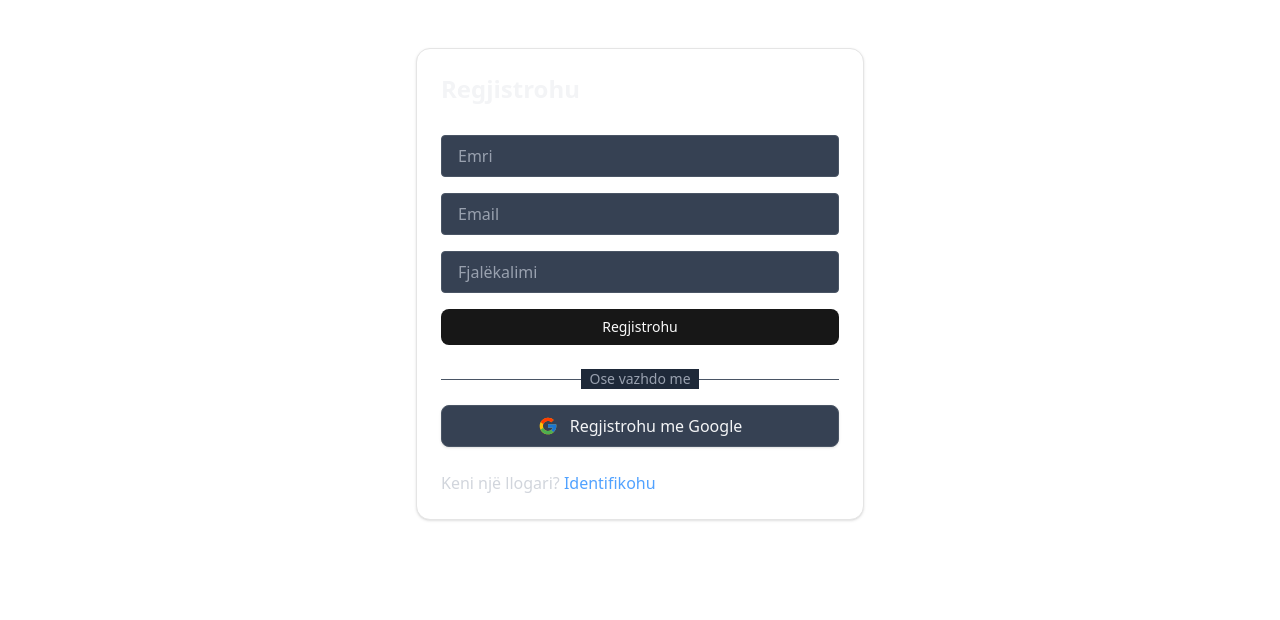
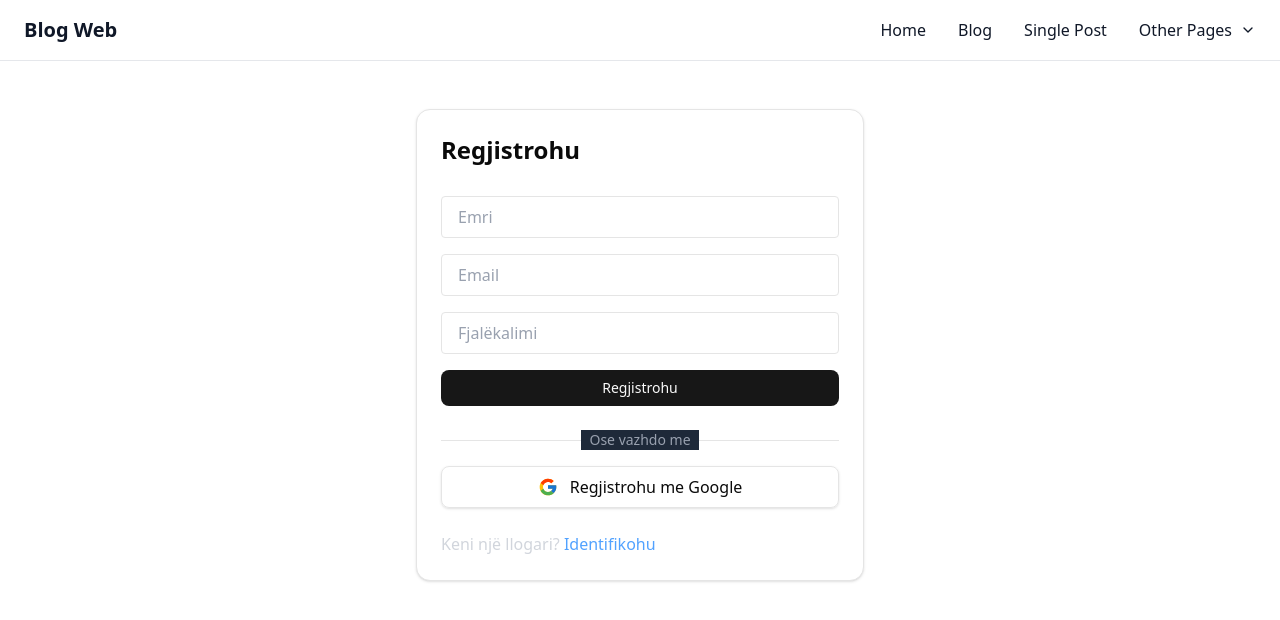
Before and after one commit to OltLatifi/blogapp-frontend-web, a Next.js app: page /auth/register in a window 1280 px wide. Shown: the top 620 px of the page. Built offline with nearby package versions, Linux system fonts and the light colour scheme; no server answers.

Commit message:
Navigation bar completed

```diff
--- a/src/components/layout.tsx
+++ b/src/components/layout.tsx
@@ -1,3 +1,5 @@
+import Navbar from "./navbar";
+
 interface LayoutProps {
     children: React.ReactNode
 }
@@ -5,6 +7,7 @@ interface LayoutProps {
 export function Layout({ children }: LayoutProps) {
     return (
         <>
+            <Navbar />
             <div className="w-full mx-auto mb-16">
                 {children}
             </div>
--- /dev/null
+++ b/src/components/navbar.tsx
@@ -0,0 +1,119 @@
+import Link from "next/link";
+import { useState, useRef, useEffect } from "react";
+import { ChevronDownIcon } from "lucide-react";
+
+function Navbar() {
+    const [mobileMenuOpen, setMobileMenuOpen] = useState(false);
+    const mobileMenuRef = useRef<HTMLDivElement>(null);
+
+    function handleMobileMenuToggle() {
+        setMobileMenuOpen((open) => !open);
+    }
+
+    function handleCloseMobileMenu() {
+        setMobileMenuOpen(false);
+    }
+
+    useEffect(() => {
+        function handleClickOutside(event: MouseEvent) {
+            if (
+                mobileMenuRef.current &&
+                !mobileMenuRef.current.contains(event.target as Node)
+            ) {
+                setMobileMenuOpen(false);
+            }
+        }
+        if (mobileMenuOpen) {
+            document.body.style.overflow = "hidden";
+            document.addEventListener("mousedown", handleClickOutside);
+        } else {
+            document.body.style.overflow = "";
+        }
+        return () => {
+            document.body.style.overflow = "";
+            document.removeEventListener("mousedown", handleClickOutside);
+        };
+    }, [mobileMenuOpen]);
+
+    function renderLogo() {
+        return (
+            <div className="flex items-center space-x-2">
+                <span className="text-xl font-bold text-gray-900">Blog Web</span>
+            </div>
+        );
+    }
+
+    function renderNavLinks(isMobile: boolean) {
+        function handleLinkClick() {
+            if (isMobile) handleCloseMobileMenu();
+        }
+        return (
+            <div className={`flex flex-col ${isMobile ? "space-y-8 text-2xl" : "space-x-8 flex-row items-center"} text-gray-900 text-base font-normal`}>
+                <Link href="/" onClick={handleLinkClick}>Home</Link>
+                <Link href="/blog" onClick={handleLinkClick}>Blog</Link>
+                <Link href="/post/sample" onClick={handleLinkClick}>Single Post</Link>
+                <div className="relative group">
+                    <button className="flex items-center space-x-1 focus:outline-none">
+                        <span>Other Pages</span>
+                        <ChevronDownIcon className="w-4 h-4 ml-1" />
+                    </button>
+                    <div className={`absolute left-0 mt-2 w-40 bg-white border border-gray-200 rounded shadow-lg opacity-0 group-hover:opacity-100 pointer-events-none group-hover:pointer-events-auto transition-opacity z-10 ${isMobile ? "static opacity-100 pointer-events-auto mt-0 border-none shadow-none" : ""}`}>
+                        <Link href="/about" className="block px-4 py-2 hover:bg-gray-100" onClick={handleLinkClick}>About</Link>
+                        <Link href="/contact" className="block px-4 py-2 hover:bg-gray-100" onClick={handleLinkClick}>Contact</Link>
+                    </div>
+                </div>
+            </div>
+        );
+    }
+
+    function renderDesktopMenu() {
+        return (
+            <div className="hidden md:flex">{renderNavLinks(false)}</div>
+        );
+    }
+
+    function renderMobileMenuButton() {
+        return (
+            <button
+                className="md:hidden flex items-center px-2 py-1 border rounded text-gray-900 border-gray-300 focus:outline-none"
+                onClick={handleMobileMenuToggle}
+                aria-label="Toggle menu"
+            >
+                <svg className="w-6 h-6" fill="none" stroke="currentColor" strokeWidth="2" viewBox="0 0 24 24">
+                    <path strokeLinecap="round" strokeLinejoin="round" d="M4 6h16M4 12h16M4 18h16" />
+                </svg>
+            </button>
+        );
+    }
+
+    function renderMobileMenu() {
+        if (!mobileMenuOpen) return null;
+        return (
+            <div ref={mobileMenuRef} className="fixed inset-0 z-50 flex flex-col items-center justify-center bg-white w-full h-full animate-fade-in">
+                <button
+                    className="absolute top-6 right-6 text-gray-900 p-2 rounded focus:outline-none"
+                    onClick={handleCloseMobileMenu}
+                    aria-label="Close menu"
+                >
+                    <svg className="w-8 h-8" fill="none" stroke="currentColor" strokeWidth="2" viewBox="0 0 24 24">
+                        <path strokeLinecap="round" strokeLinejoin="round" d="M6 18L18 6M6 6l12 12" />
+                    </svg>
+                </button>
+                {renderNavLinks(true)}
+            </div>
+        );
+    }
+
+    return (
+        <nav className="w-full border-b border-gray-200 bg-white">
+            <div className="container mx-auto flex justify-between items-center py-4 px-6">
+                {renderLogo()}
+                {renderDesktopMenu()}
+                {renderMobileMenuButton()}
+            </div>
+            {renderMobileMenu()}
+        </nav>
+    );
+}
+
+export default Navbar;
--- a/src/pages/auth/register.tsx
+++ b/src/pages/auth/register.tsx
@@ -82,7 +82,7 @@ export default function SignUp() {
         <div className="max-w-md mx-auto py-12 min-h-screen">
             <Card>
                 <CardHeader>
-                    <h2 className="text-2xl font-semibold text-gray-100">
+                    <h2 className="text-2xl font-semibold ">
                         Regjistrohu
                     </h2>
                 </CardHeader>
@@ -102,7 +102,7 @@ export default function SignUp() {
                                     placeholder="Emri"
                                     value={user.name}
                                     onChange={handleInputChange('name')}
-                                    className="w-full px-4 py-2 bg-gray-700 border border-gray-600 rounded focus:ring-blue-500 focus:border-blue-500 text-gray-100 placeholder-gray-400"
+                                    className="w-full px-4 py-2  border  rounded focus:ring-blue-500 focus:border-blue-500  placeholder-gray-400"
                                 />
                             </div>
 
@@ -112,7 +112,7 @@ export default function SignUp() {
                                     placeholder="Email"
                                     value={user.email}
                                     onChange={handleInputChange('email')}
-                                    className="w-full px-4 py-2 bg-gray-700 border border-gray-600 rounded focus:ring-blue-500 focus:border-blue-500 text-gray-100 placeholder-gray-400"
+                                    className="w-full px-4 py-2  border  rounded focus:ring-blue-500 focus:border-blue-500  placeholder-gray-400"
                                 />
                             </div>
 
@@ -122,7 +122,7 @@ export default function SignUp() {
                                     placeholder="Fjalëkalimi"
                                     value={user.password}
                                     onChange={handleInputChange('password')}
-                                    className="w-full px-4 py-2 bg-gray-700 border border-gray-600 rounded focus:ring-blue-500 focus:border-blue-500 text-gray-100 placeholder-gray-400"
+                                    className="w-full px-4 py-2  border  rounded focus:ring-blue-500 focus:border-blue-500  placeholder-gray-400"
                                 />
                             </div>
 
@@ -139,7 +139,7 @@ export default function SignUp() {
                     <div className="mt-6">
                         <div className="relative">
                             <div className="absolute inset-0 flex items-center">
-                                <div className="w-full border-t border-gray-600"></div>
+                                <div className="w-full border-t "></div>
                             </div>
                             <div className="relative flex justify-center text-sm">
                                 <span className="px-2 bg-gray-800 text-gray-400">Ose vazhdo me</span>
@@ -149,7 +149,7 @@ export default function SignUp() {
                         <button
                             onClick={handleGoogleSignIn}
                             disabled={isSubmitting}
-                            className="mt-4 w-full flex items-center justify-center gap-3 px-4 py-2 border border-gray-600 rounded-md shadow-sm bg-gray-700 text-gray-100 hover:bg-gray-600 focus:outline-none focus:ring-2 focus:ring-offset-2 focus:ring-blue-500 transition"
+                            className="mt-4 w-full flex items-center justify-center gap-3 px-4 py-2 border  rounded-md shadow-sm   hover:bg-gray-600 focus:outline-none focus:ring-2 focus:ring-offset-2 focus:ring-blue-500 transition"
                         >
                             <svg xmlns="http://www.w3.org/2000/svg" viewBox="0 0 48 48" width="20" height="20">
                                 <path fill="#FFC107" d="M43.611,20.083H42V20H24v8h11.303c-1.649,4.657-6.08,8-11.303,8c-6.627,0-12-5.373-12-12c0-6.627,5.373-12,12-12c3.059,0,5.842,1.154,7.961,3.039l5.657-5.657C34.046,6.053,29.268,4,24,4C12.955,4,4,12.955,4,24c0,11.045,8.955,20,20,20c11.045,0,20-8.955,20-20C44,22.659,43.862,21.35,43.611,20.083z" />
--- a/src/styles/globals.css
+++ b/src/styles/globals.css
@@ -1,7 +1,5 @@
 @import "tailwindcss";
 @import "tw-animate-css";
-
-@custom-variant dark (&:is(.dark *));
 
 @theme inline {
   --color-background: var(--background);
```
Also changed, not shown: src/pages/auth/login.tsx (+6 -6 lines).
